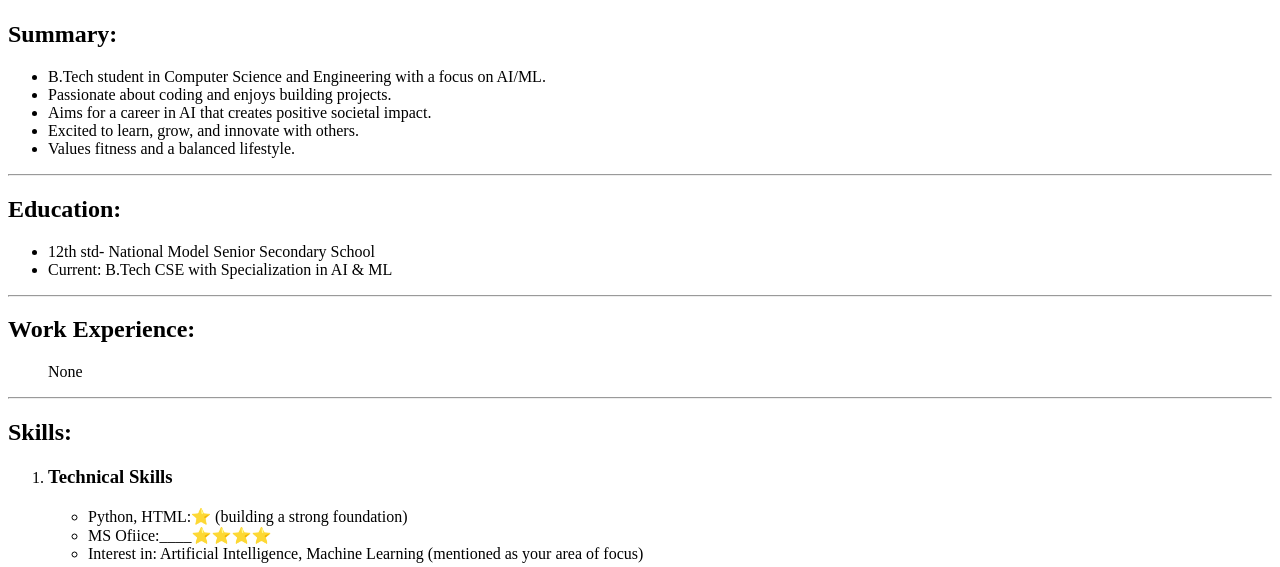
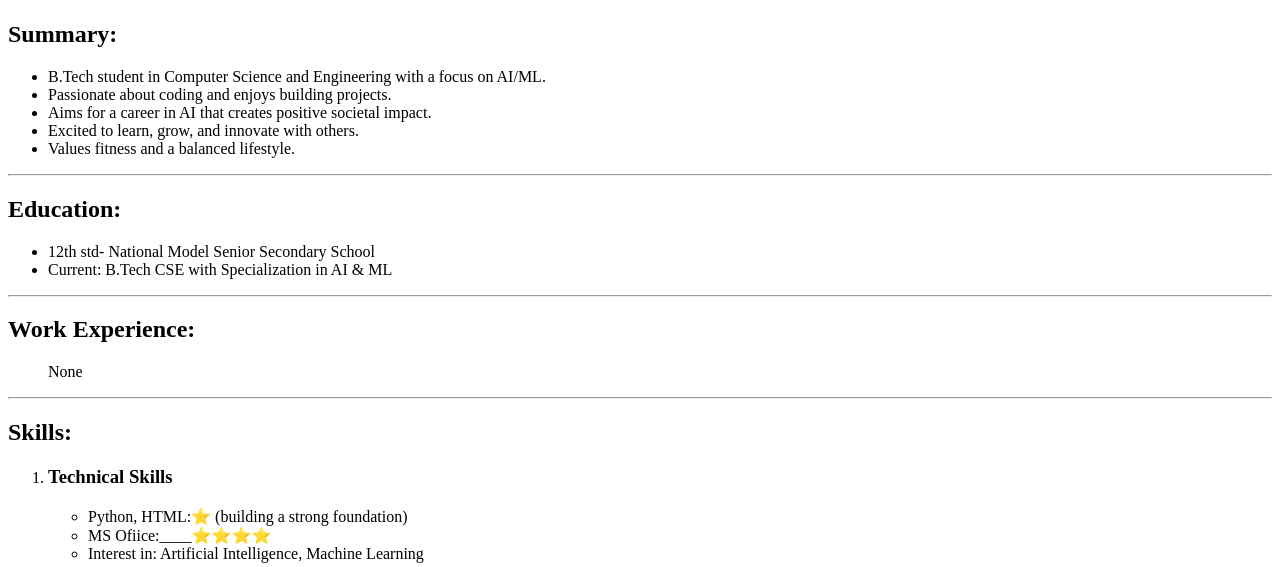
Before and after one commit to aathish780/HTML--Portfolio3, a plain HTML site: page index.html in a window 1280 px wide. Shown: the part 233-800 px from the top of the page. Drawn offline with Linux system fonts and the light colour scheme.

Commit message:
Update index.html

```diff
--- a/index.html
+++ b/index.html
@@ -31,7 +31,7 @@
         <ul>
             <li> Python, HTML:⭐️ (building a strong foundation)</li>
             <li>MS Ofiice:____⭐️⭐️⭐️⭐️</li>
-            <li>Interest in: Artificial Intelligence, Machine Learning (mentioned as your area of focus)</li>
+            <li>Interest in: Artificial Intelligence, Machine Learning</li>
         </ul>
         <li><h3>Soft Skills</h3></li>
         <ul>
```
